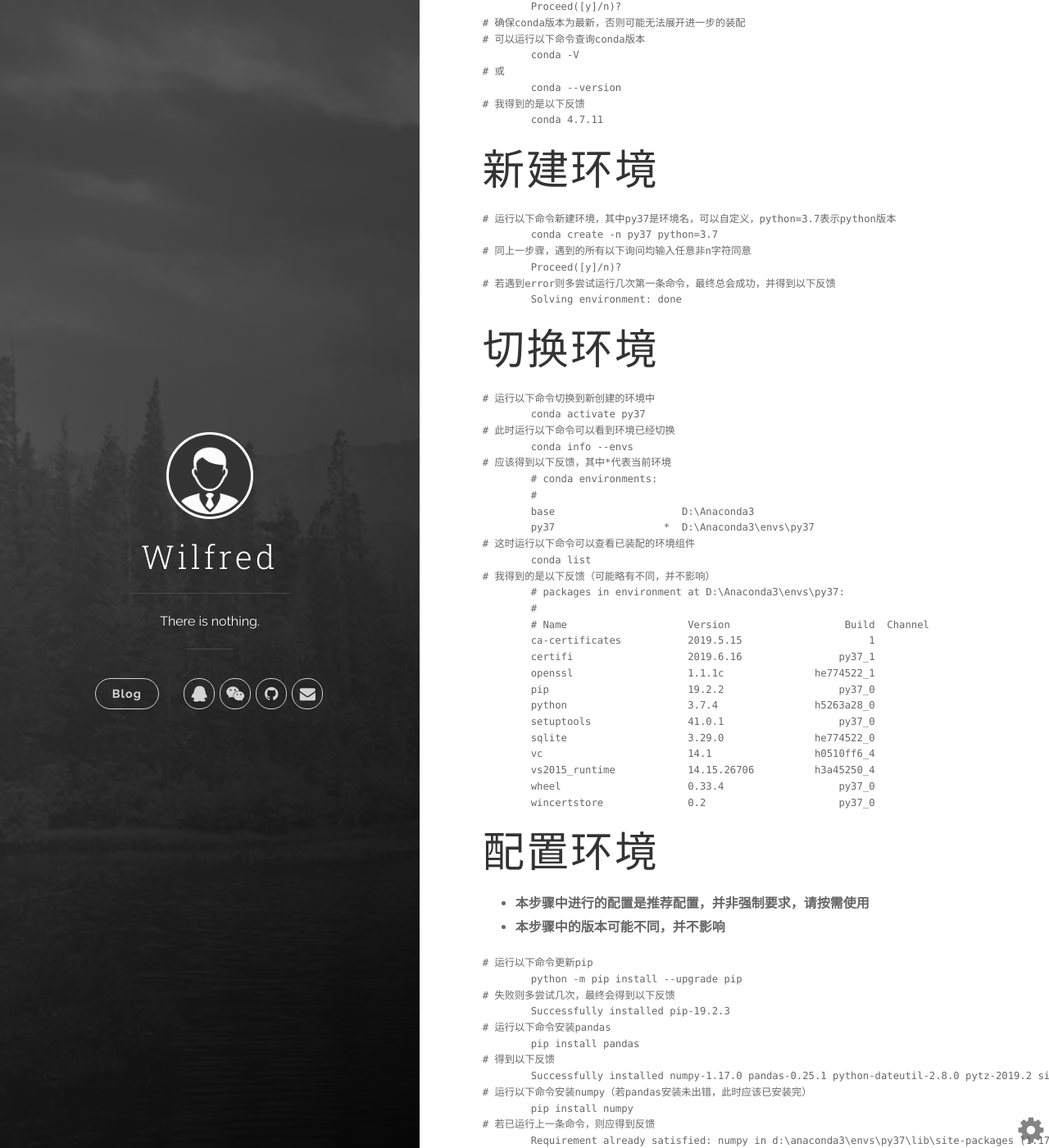
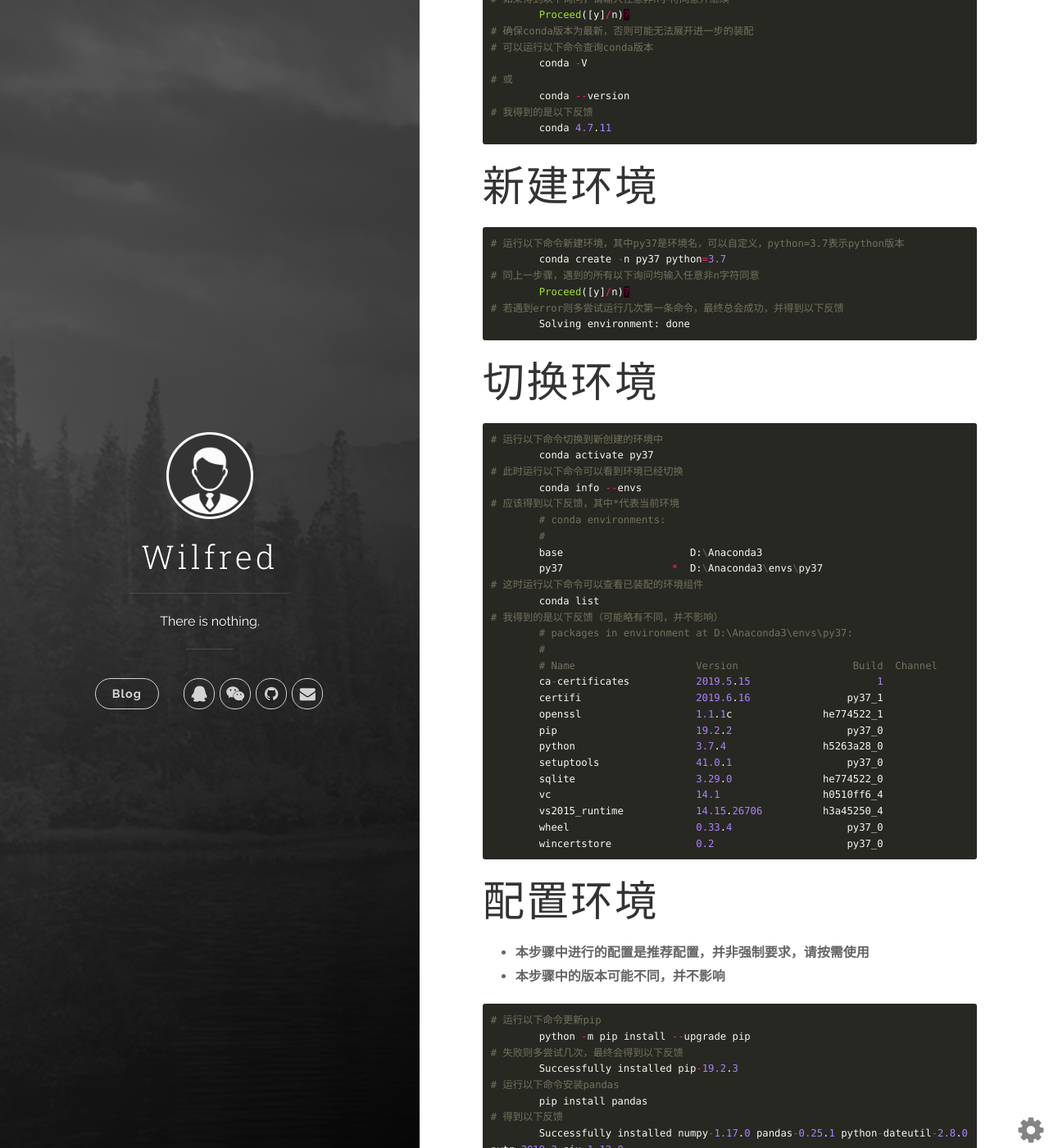
Before and after one commit to WilfredShen/WilfredShen.github.io, a Jekyll site: the page built from _posts/2019-08-26-Python-env.md, in a window 1280 px wide and 1400 px high, scrolled down 657 px. Shown: the whole window at 82% size. Built offline with Jekyll 4.4.1, drawn with Linux system fonts in a browser that asks for light colours; some of the changed text lies outside the part shown.

Commit message:
Update 2019-08-26-Python-env.md

````diff
--- a/_posts/2019-08-26-Python-env.md
+++ b/_posts/2019-08-26-Python-env.md
@@ -18,7 +18,7 @@ excerpt: Why not have a try?
 
 # 更新conda
 
-```cmd
+```python
 # 运行以下命令
 	conda update -n base -c defaults conda
 # 如果得到以下询问，请输入任意非n字符同意并继续
@@ -34,7 +34,7 @@ excerpt: Why not have a try?
 
 # 新建环境
 
-```cmd
+```python
 # 运行以下命令新建环境，其中py37是环境名，可以自定义，python=3.7表示python版本
 	conda create -n py37 python=3.7
 # 同上一步骤，遇到的所有以下询问均输入任意非n字符同意
@@ -45,7 +45,7 @@ excerpt: Why not have a try?
 
 # 切换环境
 
-```cmd
+```python
 # 运行以下命令切换到新创建的环境中
 	conda activate py37
 # 此时运行以下命令可以看到环境已经切换
@@ -79,7 +79,7 @@ excerpt: Why not have a try?
 - **本步骤中进行的配置是推荐配置，并非强制要求，请按需使用**
 -  **本步骤中的版本可能不同，并不影响**
 
-```cmd
+```python
 # 运行以下命令更新pip
 	python -m pip install --upgrade pip
 # 失败则多尝试几次，最终会得到以下反馈
````
